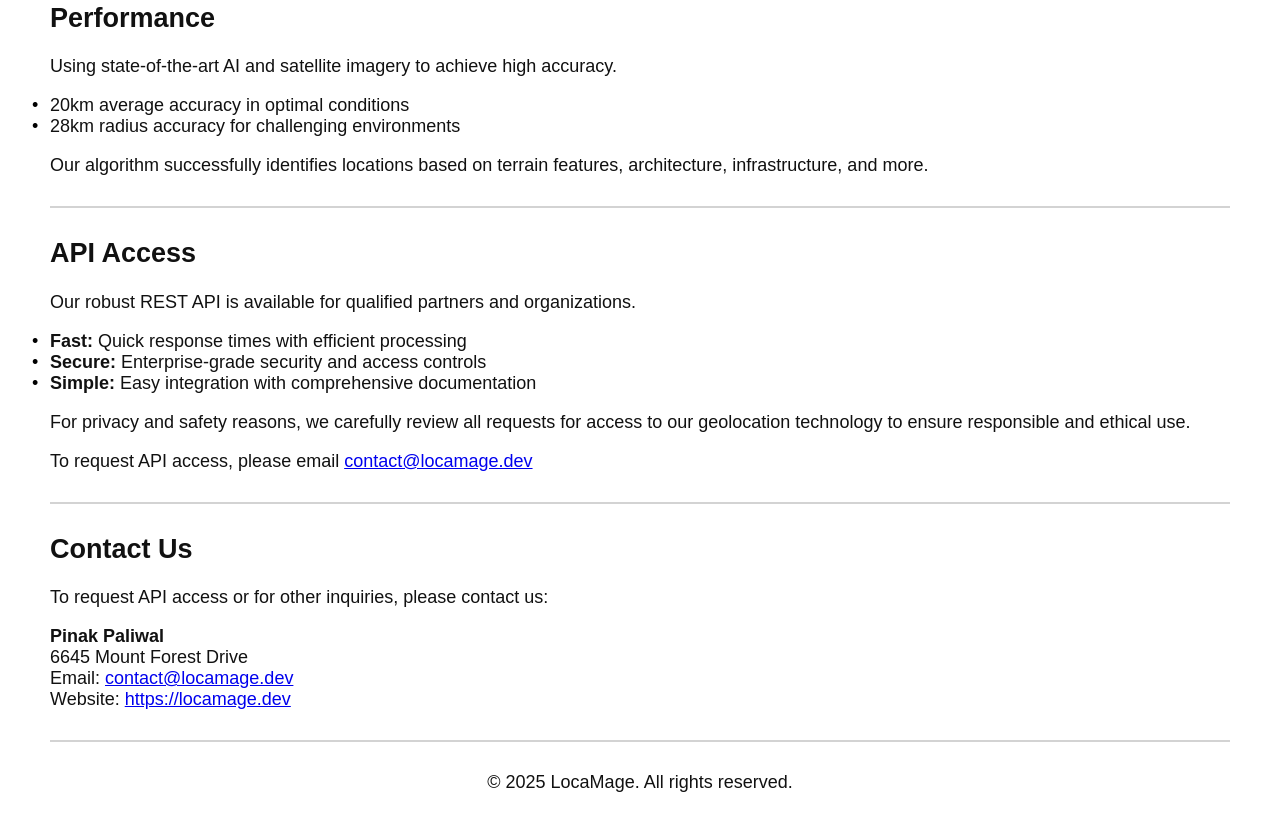
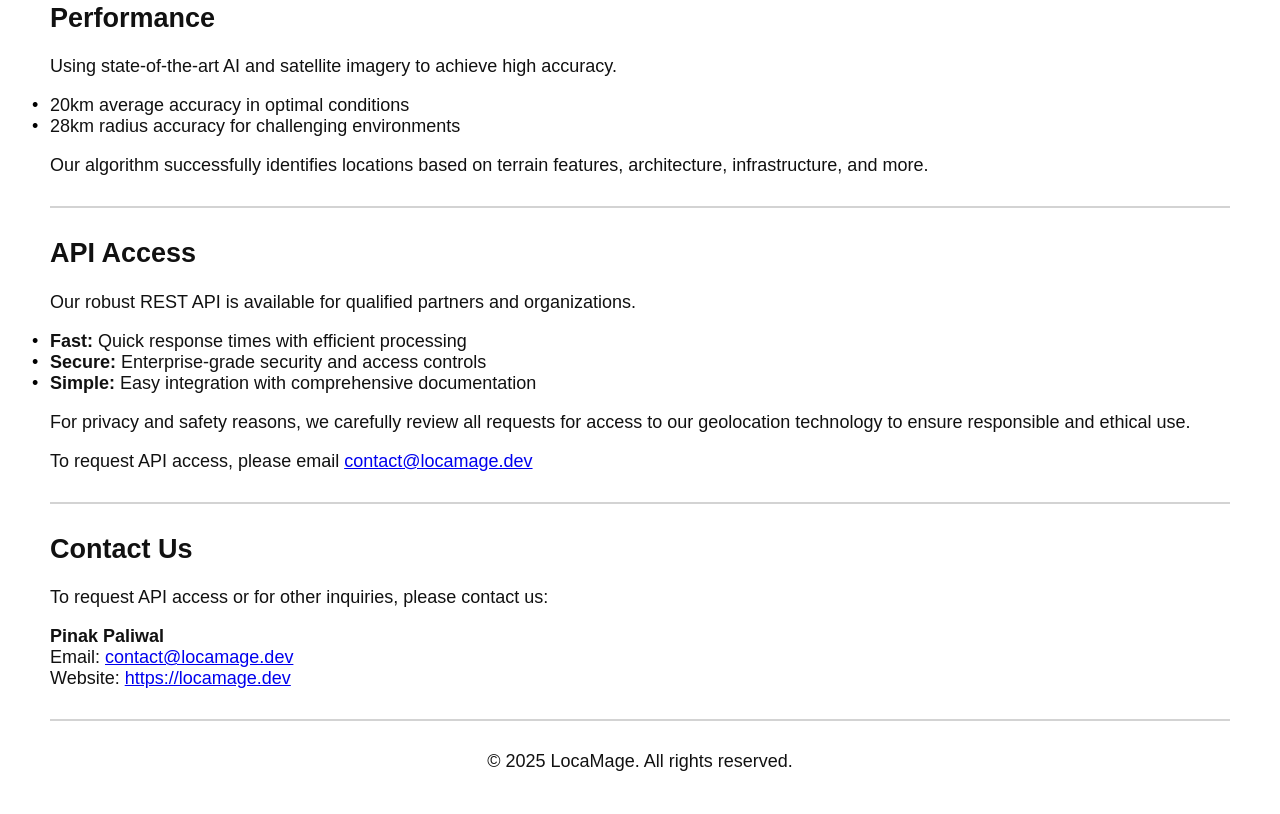
Before and after one commit to Locamage/locamage.github.io, a plain HTML site: page index.html in a window 1280 px wide. Shown: the part 859-1673 px from the top of the page. After the commit the page ends 1652 px from the top, so only its background shows below. Drawn offline with Linux system fonts and the light colour scheme; a web font is replaced by a local one.

Commit message:
Update index.html

```diff
--- a/index.html
+++ b/index.html
@@ -196,7 +196,6 @@
     <h2 id="contact">Contact Us</h2>
     <p>To request API access or for other inquiries, please contact us:</p>
     <p><strong>Pinak Paliwal</strong><br>
-    6645 Mount Forest Drive<br>
     Email: <a href="mailto:contact@locamage.dev">contact@locamage.dev</a><br>
     Website: <a href="https://locamage.dev">https://locamage.dev</a></p>
 
```
